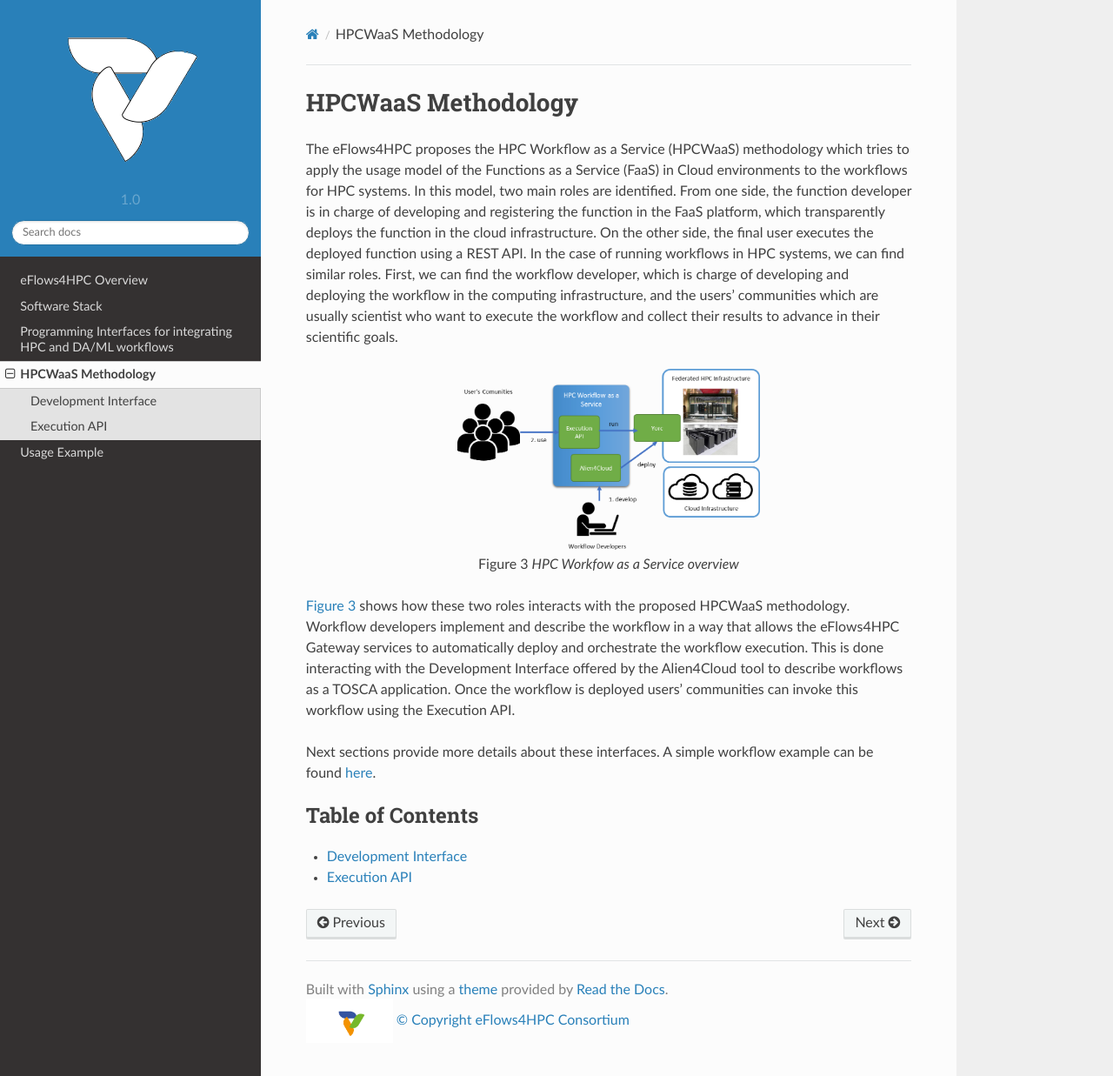
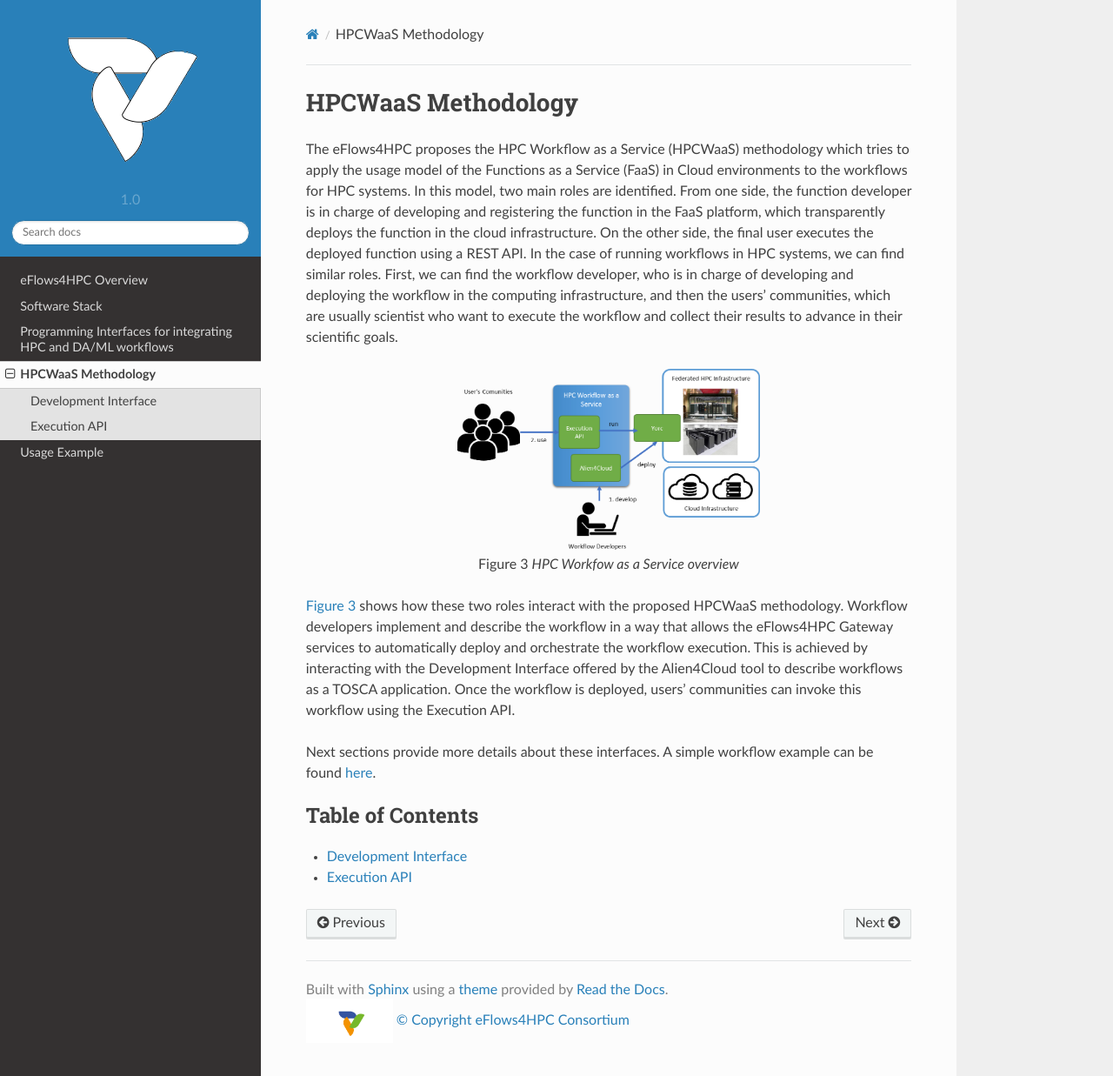
Before and after one commit to eflows4hpc/documentation, a Sphinx documentation site: the page built from doc/source/Sections/03_HPCWaaS_Methodology.rst, in a window 1280 px wide and 1237 px high. Shown: the whole window at 87% size. Built offline with Sphinx 7.4.7 and the Read the Docs theme 2.0.0, drawn with Linux system fonts in a browser that asks for light colours; formulas are drawn with MathJax 3.

Commit message:
Update 03_HPCWaaS_Methodology.rst
Corrections on typos

```diff
--- a/doc/source/Sections/03_HPCWaaS_Methodology.rst
+++ b/doc/source/Sections/03_HPCWaaS_Methodology.rst
@@ -7,8 +7,8 @@ as a Service (FaaS) in Cloud environments to the workflows for HPC systems. In t
 From one side, the function developer is in charge of developing and registering the function in the FaaS platform,
 which transparently deploys the function in the cloud infrastructure. On the other side, the final user executes the deployed
 function using a REST API. In the case of running workflows in HPC systems, we can find  similar roles. First, we can find
-the workflow developer, which is charge of developing and deploying the workflow in the computing infrastructure, and the
-users' communities which are usually scientist who want to execute the workflow and collect their results to advance
+the workflow developer, who is in charge of developing and deploying the workflow in the computing infrastructure, and then the
+users' communities, which are usually scientist who want to execute the workflow and collect their results to advance
 in their scientific goals.
 
 .. _fig_hpcwaas:
@@ -20,10 +20,10 @@ in their scientific goals.
     HPC Workfow as a Service overview
 
 
-:numref:`fig_hpcwaas` shows how these two roles interacts with the proposed HPCWaaS methodology. Workflow developers implement
+:numref:`fig_hpcwaas` shows how these two roles interact with the proposed HPCWaaS methodology. Workflow developers implement
 and describe the workflow in a way that allows the eFlows4HPC Gateway services to automatically deploy and orchestrate the workflow
-execution. This is done interacting with the Development Interface offered by the Alien4Cloud tool to describe workflows as a
-TOSCA application. Once the workflow is deployed users' communities can invoke this workflow using the Execution API.
+execution. This is achieved by interacting with the Development Interface offered by the Alien4Cloud tool to describe workflows as a
+TOSCA application. Once the workflow is deployed, users' communities can invoke this workflow using the Execution API.
 
 Next sections provide more details about these interfaces. A simple workflow example can be found `here <04_Usage_Example.rst>`_.
 
```
